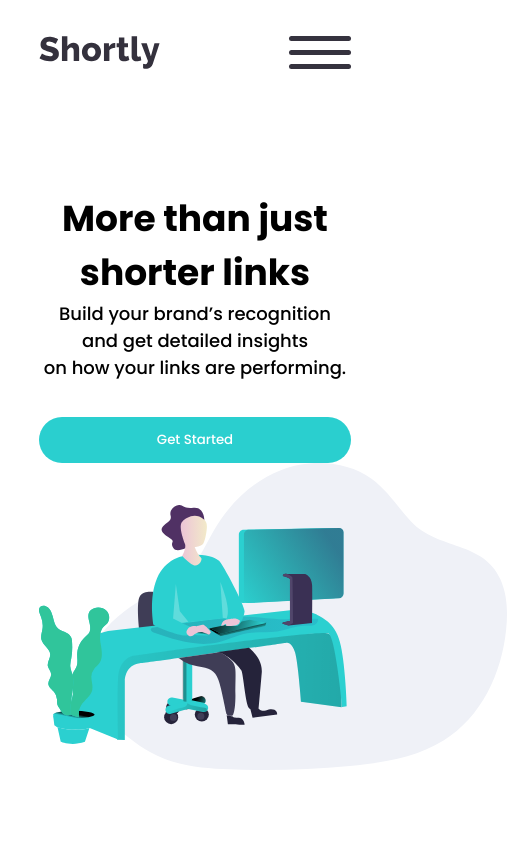
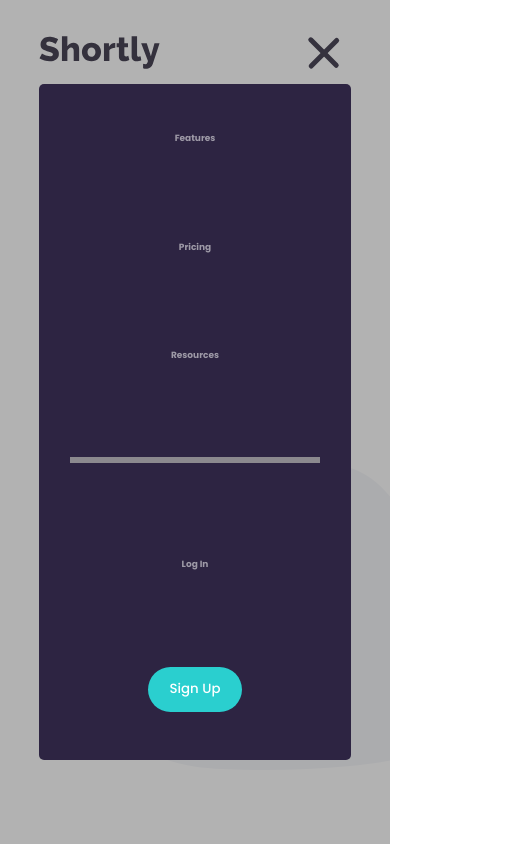
Before and after one commit to AKHILP96/Portfolio, a plain HTML site: page url-shortening-api-master/index.html in a window 390 px wide. Both pictures are taken after a click on the element 319 px from the left and 52 px from the top of the page. Shown: the top 844 px of the page, 507 px wide, since content can reach past the window. Drawn offline with Linux system fonts and the light colour scheme.

Commit message:
mobile done

```diff
--- a/url-shortening-api-master/app.js
+++ b/url-shortening-api-master/app.js
@@ -1,6 +1,16 @@
 const form = document.querySelector('form');
 const links = document.querySelector('.generate-link');
 const copied = document.querySelector('.copied');
+const burger = document.querySelector('.burger div');
+const lines = document.querySelectorAll('.line');
+const sidebar = document.querySelector('.sidebar');
+
+burger.addEventListener('click', () => {
+	lines[0].classList.toggle('cross');
+	lines[1].classList.toggle('cross');
+	lines[2].classList.toggle('cross');
+	sidebar.classList.toggle('show');
+});
 
 form.addEventListener('submit', async (e) => {
 	e.preventDefault();
--- a/url-shortening-api-master/index.html
+++ b/url-shortening-api-master/index.html
@@ -2,7 +2,7 @@
 <html lang="en">
 <head>
   <meta charset="UTF-8">
-  <meta name="viewport" content="width=device-width, initial-scale=1.0"> <!-- displays site properly based on user's device -->
+  <meta name="viewport" content="width=device-width, initial-scale=1, minimum-scale=1"> <!-- displays site properly based on user's device -->
 
   <link rel="icon" type="image/png" sizes="32x32" href="./images/favicon-32x32.png">
   <meta name="description" content="URL Shortening Service">
@@ -30,6 +30,16 @@
             <span class="line line2"></span>
             <span class="line line3"></span>
           </div>
+        </div>
+        <div class="sidebar">
+          <ul>
+            <li><a href="#">Features</a></li>
+            <li><a href="#">Pricing</a></li>
+            <li><a href="#">Resources</a></li>
+            <span></span>
+            <li><a href="#">Log In</a></li>
+            <li><button>Sign Up</button></li>
+          </ul>
         </div>
     </nav>
   </header>
@@ -109,6 +119,8 @@
     </section>
   </main>
 
+
+
   <section class="copied">
     <h3>Copied !</h3>
   </section>
--- a/url-shortening-api-master/styles/style.scss
+++ b/url-shortening-api-master/styles/style.scss
@@ -96,13 +96,13 @@ nav {
 	}
 	.burger {
 		display: none;
+		z-index: 100;
 		div {
 			display: flex;
 			flex-direction: column;
 			justify-content: space-between;
 			align-items: center;
-			width: 20%;
-			min-height: 100%;
+			width: 13%;
 		}
 		.line {
 			content: '';
@@ -110,7 +110,48 @@ nav {
 			height: 0.3rem;
 			border-radius: 5px;
 			background-color: $VeryDarkBlue;
+			transition: all 0.2s ease;
 		}
+	}
+}
+
+.sidebar {
+	display: none;
+	transform: translateX(-100%);
+	transition: all 0.2s ease;
+}
+
+.sidebar.show {
+	position: absolute;
+	top: 0;
+	left: 0;
+	z-index: 30;
+	transform: translateX(0%);
+	display: block;
+	background-color: rgba(128, 128, 128, 0.603);
+	display: flex;
+	justify-content: center;
+	align-items: center;
+	width: 100vw;
+	height: 100vh;
+	ul {
+		background-color: $DarkViolet;
+		color: white;
+		font-size: 0.5rem;
+		font-weight: 700;
+		border-radius: 5px;
+		text-align: center;
+		span {
+			height: 0.3rem;
+			width: 80%;
+			background-color: rgba(156, 156, 156, 0.849);
+		}
+		width: 80%;
+		height: 80%;
+		display: flex;
+		flex-direction: column;
+		justify-content: space-around;
+		align-items: center;
 	}
 }
 
@@ -145,7 +186,6 @@ nav {
 		.form-wrapper {
 			width: 90%;
 			margin: auto;
-			background-color: springgreen;
 			position: relative;
 			form {
 				display: flex;
@@ -246,7 +286,7 @@ nav {
 			background-color: white;
 			width: 30%;
 			position: relative;
-			padding: 0rem 2rem;
+			padding: 2rem 2rem;
 			min-height: 30vh;
 			.image-container {
 				position: absolute;
@@ -368,7 +408,20 @@ footer {
 	}
 }
 
+.burger {
+	.line1.cross {
+		transform: rotate(-45deg) translate(-15px, 6px);
+	}
+	.line2.cross {
+		display: none;
+	}
+	.line3.cross {
+		transform: rotate(45deg) translate(-15px, -5px);
+	}
+}
+
 @media screen and (max-width: 992px) {
+	html,
 	body {
 		overflow-x: hidden;
 	}
@@ -398,19 +451,51 @@ footer {
 			line-height: 3rem;
 		}
 	}
-
+	.flex.wrapper {
+		width: 80%;
+		border-radius: 15px;
+		background: url('../images/bg-shorten-mobile.svg');
+		object-fit: cover;
+		background-color: $DarkViolet;
+		background-repeat: no-repeat;
 		.form-wrapper {
+			width: 100%;
 			form {
 				flex-direction: column;
 				justify-content: center;
 				align-items: center;
 				input {
-				width: 80%;
+					width: 100%;
+					font-style: 0.7rem;
+					padding: 0.5rem;
+					margin: 0.5rem auto;
 				}
 				button {
-				width: 80%;
+					width: 100%;
+					margin: 0.5rem auto;
 					background-color: black;
+					margin: 0.5rem auto 0rem;
+				}
+			}
+		}
+	}
+
+	.generate-link {
+		li {
+			flex-direction: column;
+			align-items: flex-start;
+			* {
+				margin: 0.5rem auto;
+			}
+			.short {
+				display: flex;
+				flex-direction: column;
+				justify-content: center;
+				align-items: center;
+				text-align: center;
+				button {
 					margin: auto;
+				}
 			}
 		}
 	}
@@ -442,6 +527,17 @@ footer {
 		}
 	}
 
+	.stats {
+		.cards {
+			.card {
+				.image-container {
+					left: 50%;
+					transform: translate(-50%);
+				}
+			}
+		}
+	}
+
 	footer .footer-container {
 		display: flex;
 		flex-direction: column;
```
Also changed, not shown: url-shortening-api-master/styles/style.css, 1 other file. Lines whose indentation alone changed are shown as unchanged.
